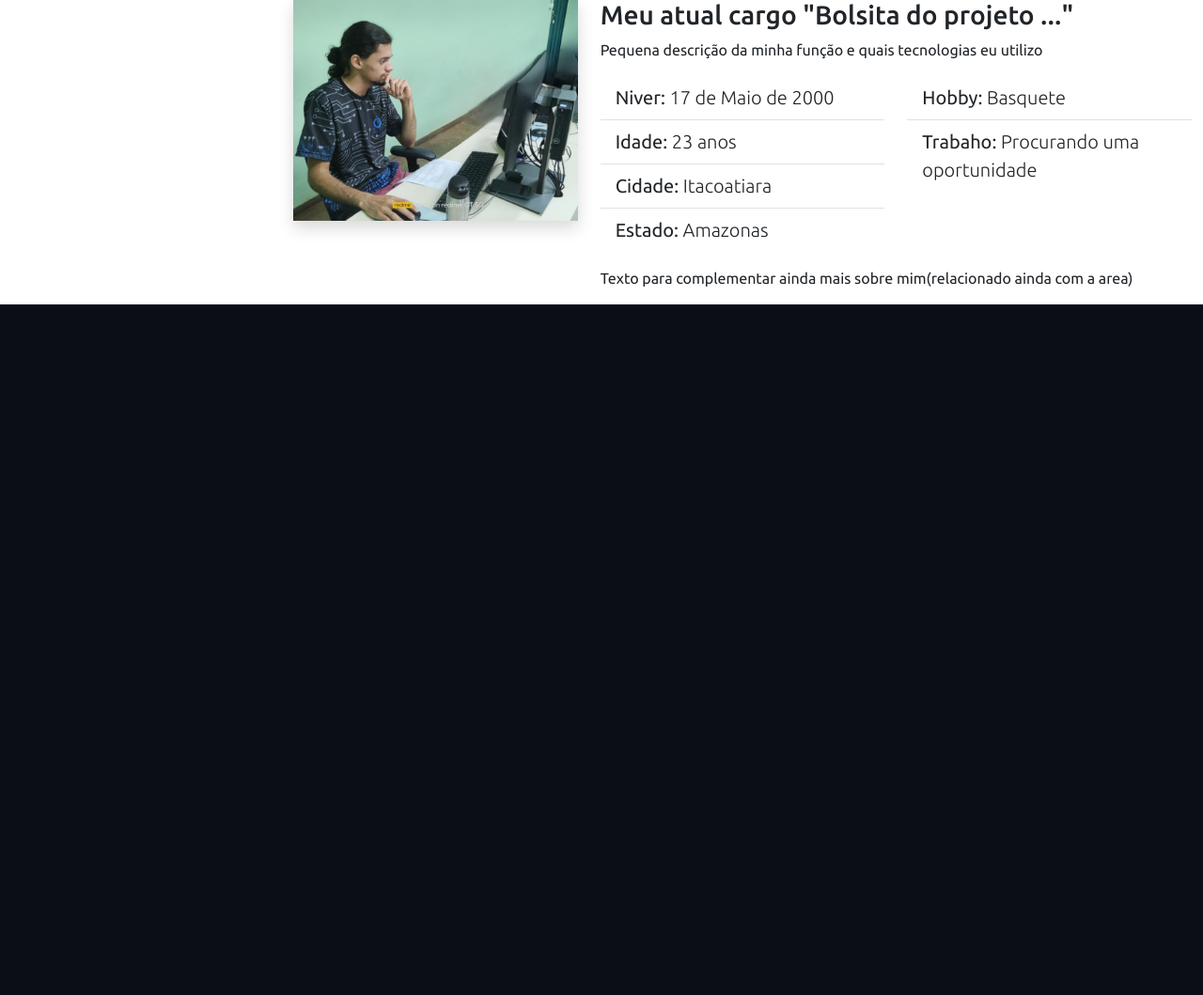
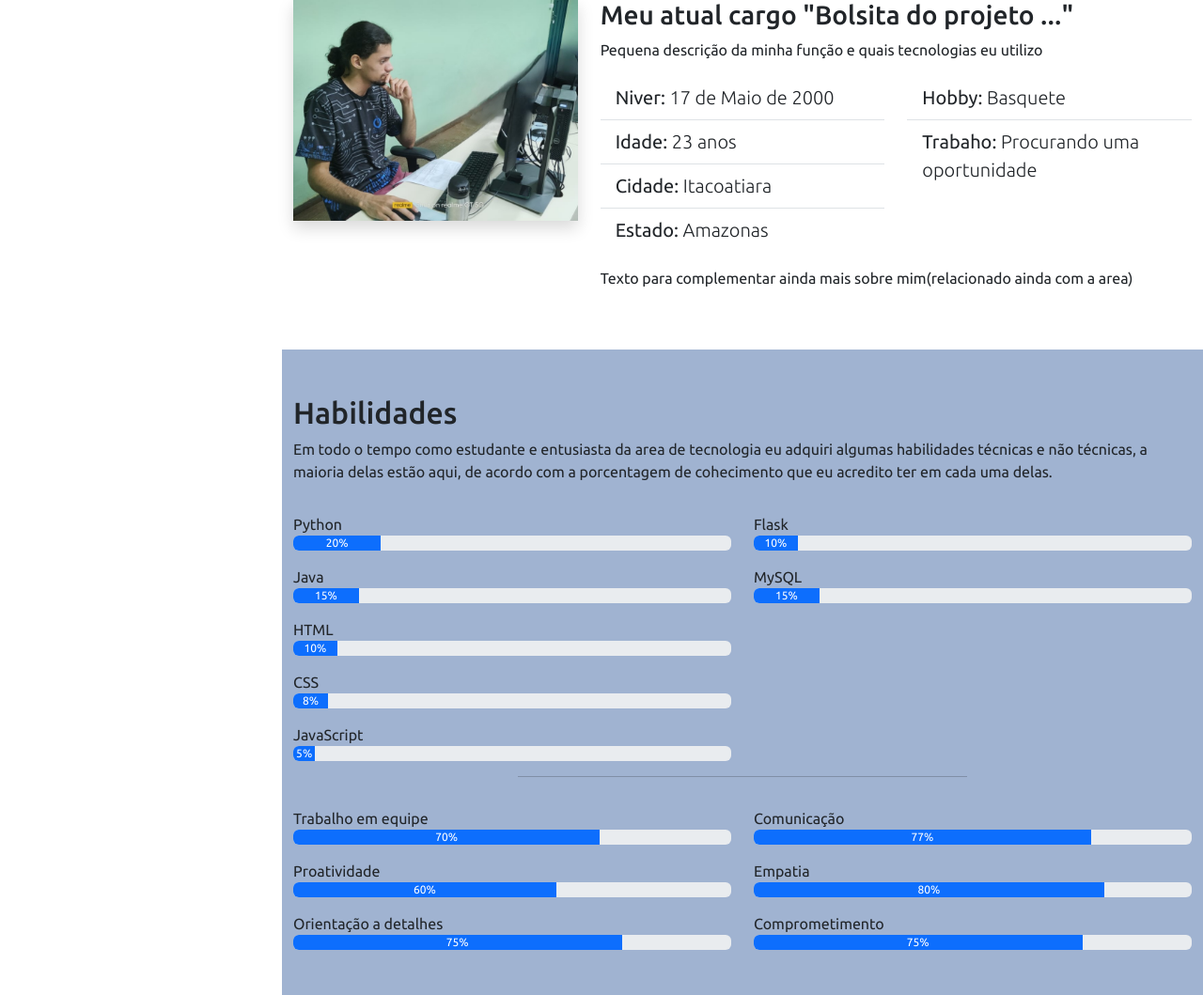
Before and after one commit to JMateusBarbosa/Portifolio, a Flask app: page / in a window 1280 px wide. Shown: the part 975-2034 px from the top of the page at 94% size. Before the commit the page ends 1299 px from the top, so only its background shows below. Run offline with Flask 3, Linux system fonts and the light colour scheme; some libraries are stand-ins or nearby versions.

Commit message:
Seção Habilidades

```diff
--- a/static/script.js
+++ b/static/script.js
@@ -9,3 +9,16 @@
       : menuMobile.classList.replace("bi-x", "bi-list");
     body.classList.toggle("menu-nav-active");
 });
+
+/* Fecha o menu quando clicar em algum item e muda para list */
+
+const navItem = document.querySelectorAll('.nav-item')
+navItem.forEach(item =>{
+  item.addEventListener("click", () => {
+    if (body.classList.contains("menu-nav-active")){
+      body.classList.remove("menu-nav-active")
+      menuMobile.classList.replace("bi-x", "bi-list");
+    }
+
+  })
+})
--- a/static/style.css
+++ b/static/style.css
@@ -179,3 +179,7 @@
   *::-webkit-scrollbar-thumb {
     background-color: #252c90;
   }
+
+  .section-bg{
+    background-color: #a0b3d1;
+  }
--- a/templates/index.html
+++ b/templates/index.html
@@ -43,7 +43,7 @@
                   <a class="nav-link" href="#sobre"><i class="bi bi-person"></i>Sobre</a>
                 </li>
                 <li class="nav-item">
-                  <a class="nav-link" href="#"><i class="bi bi-list-check"></i>Habilidades</a>
+                  <a class="nav-link" href="#habilidades"><i class="bi bi-list-check"></i>Habilidades</a>
                 </li>
                 <li class="nav-item">
                    <a class="nav-link" href="#"><i class="bi bi-file-earmark"></i>Curriculo</a>
@@ -133,6 +133,102 @@
            </div>
         </section>
 
+        <section class="mt-5 section-bg" id="habilidades">
+
+            <div class="container pb-5">
+                <h2 class="pt-5">Habilidades</h2>
+                <p>Em todo o tempo como estudante e entusiasta da area de tecnologia eu adquiri algumas
+                    habilidades técnicas e não técnicas,
+                    a maioria delas estão aqui, de acordo com a porcentagem de
+                    cohecimento que eu acredito ter em cada uma delas.</p>
+                <div class="row">
+
+                    <div class="col-md-6">
+                        <p class="mt-3 mb-0">Python</p>
+                        <div class="progress" role="progressbar" aria-label="Example with label"
+                            aria-valuenow="20" aria-valuemin="0" aria-valuemax="100">
+                            <div class="progress-bar" style="width: 20%">20%</div>
+                        </div>
+                        <p class="mt-3 mb-0">Java</p>
+                        <div class="progress" role="progressbar" aria-label="Example with label"
+                            aria-valuenow="15" aria-valuemin="0" aria-valuemax="100">
+                            <div class="progress-bar" style="width: 15%">15%</div>
+                        </div>
+                        <p class="mt-3 mb-0">HTML</p>
+                        <div class="progress" role="progressbar" aria-label="Example with label"
+                            ria-valuenow="10" aria-valuemin="0" aria-valuemax="100">
+                            <div class="progress-bar" style="width: 10%">10%</div>
+                        </div>
+                        <p class="mt-3 mb-0">CSS</p>
+                        <div class="progress" role="progressbar" aria-label="Example with label"
+                            ria-valuenow="8" aria-valuemin="0" aria-valuemax="100">
+                            <div class="progress-bar" style="width: 8%">8%</div>
+                        </div>
+                        <p class="mt-3 mb-0">JavaScript</p>
+                        <div class="progress" role="progressbar" aria-label="Example with label"
+                            aria-valuenow="5" aria-valuemin="0" aria-valuemax="100">
+                            <div class="progress-bar" style="width: 5%">5%</div>
+                        </div>
+                    </div>
+
+                    <div class="col-md-6">
+                        <p class="mt-3 mb-0">Flask</p>
+                        <div class="progress" role="progressbar" aria-label="Example with label"
+                            aria-valuenow="10" aria-valuemin="0" aria-valuemax="100">
+                            <div class="progress-bar" style="width: 10%">10%</div>
+                        </div>
+                        <p class="mt-3 mb-0">MySQL</p>
+                        <div class="progress" role="progressbar" aria-label="Example with label"
+                            aria-valuenow="15" aria-valuemin="0" aria-valuemax="100">
+                            <div class="progress-bar" style="width: 15%">15%</div>
+                        </div>
+
+                    </div>
+                </div>
+
+                <hr class="w-50 me-auto ms-auto">
+
+                <div class="row">
+
+                    <div class="col-md-6">
+                        <p class="mt-3 mb-0">Trabalho em equipe</p>
+                        <div class="progress" role="progressbar" aria-label="Example with label"
+                            aria-valuenow="70" aria-valuemin="0" aria-valuemax="100">
+                            <div class="progress-bar" style="width: 70%">70%</div>
+                        </div>
+                        <p class="mt-3 mb-0">Proatividade</p>
+                        <div class="progress" role="progressbar" aria-label="Example with label"
+                            aria-valuenow="60" aria-valuemin="0" aria-valuemax="100">
+                            <div class="progress-bar" style="width: 60%">60%</div>
+                        </div>
+                        <p class="mt-3 mb-0">Orientação a detalhes</p>
+                        <div class="progress" role="progressbar" aria-label="Example with label"
+                            ria-valuenow="75" aria-valuemin="0" aria-valuemax="100">
+                            <div class="progress-bar" style="width: 75%">75%</div>
+                        </div>
+
+                    </div>
+
+                    <div class="col-md-6">
+                        <p class="mt-3 mb-0">Comunicação</p>
+                        <div class="progress" role="progressbar" aria-label="Example with label"
+                            aria-valuenow="77" aria-valuemin="0" aria-valuemax="100">
+                            <div class="progress-bar" style="width: 77%">77%</div>
+                        </div>
+                        <p class="mt-3 mb-0">Empatia</p>
+                        <div class="progress" role="progressbar" aria-label="Example with label"
+                            aria-valuenow="80" aria-valuemin="0" aria-valuemax="100">
+                            <div class="progress-bar" style="width: 80%">80%</div>
+                        </div>
+                        <p class="mt-3 mb-0">Comprometimento</p>
+                        <div class="progress" role="progressbar" aria-label="Example with label"
+                            aria-valuenow="75" aria-valuemin="0" aria-valuemax="100">
+                            <div class="progress-bar" style="width: 75%">75%</div>
+                        </div>
+                    </div>
+                </div>
+            </div>
+        </section>
     </main>
 
     <script src="../static/bootstrap/js/bootstrap.bundle.min.js"></script>
```
